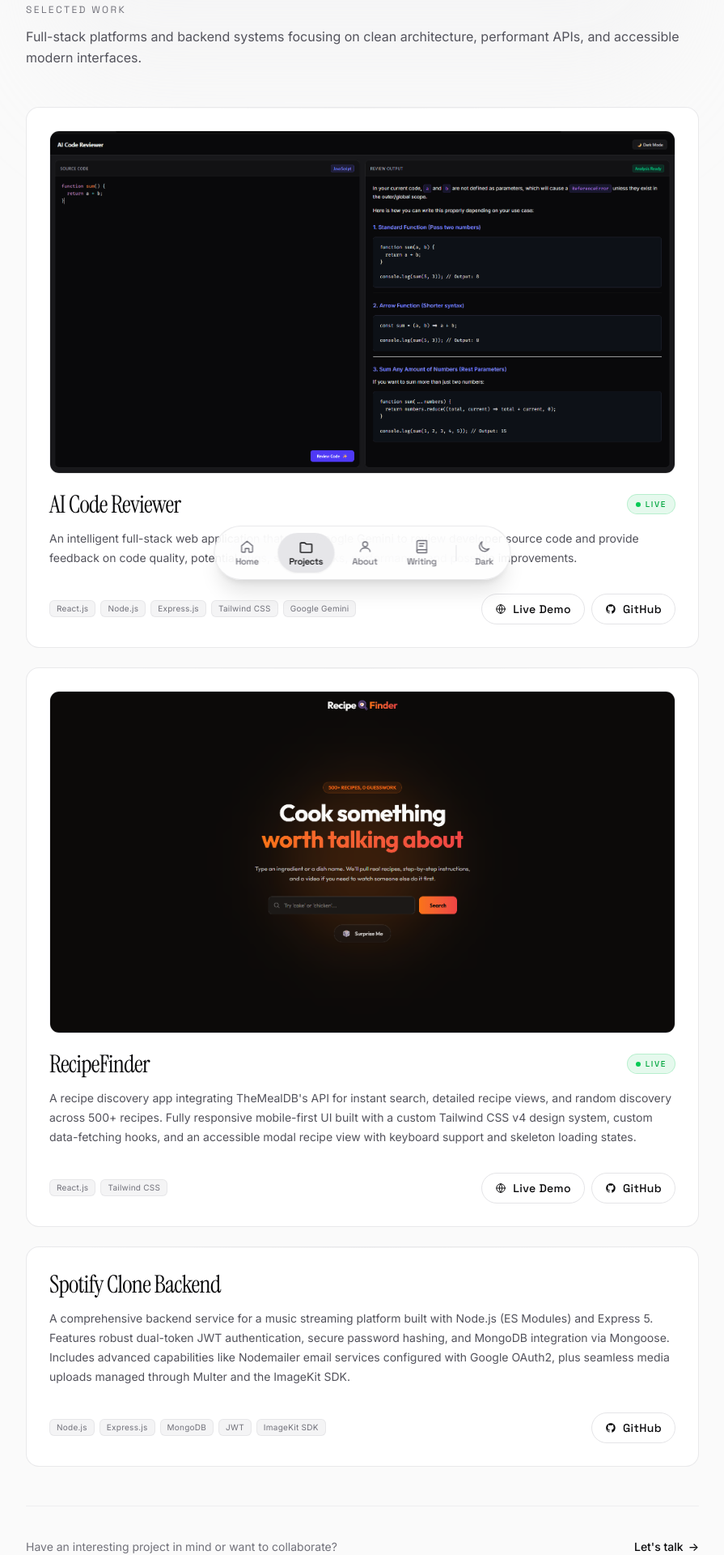
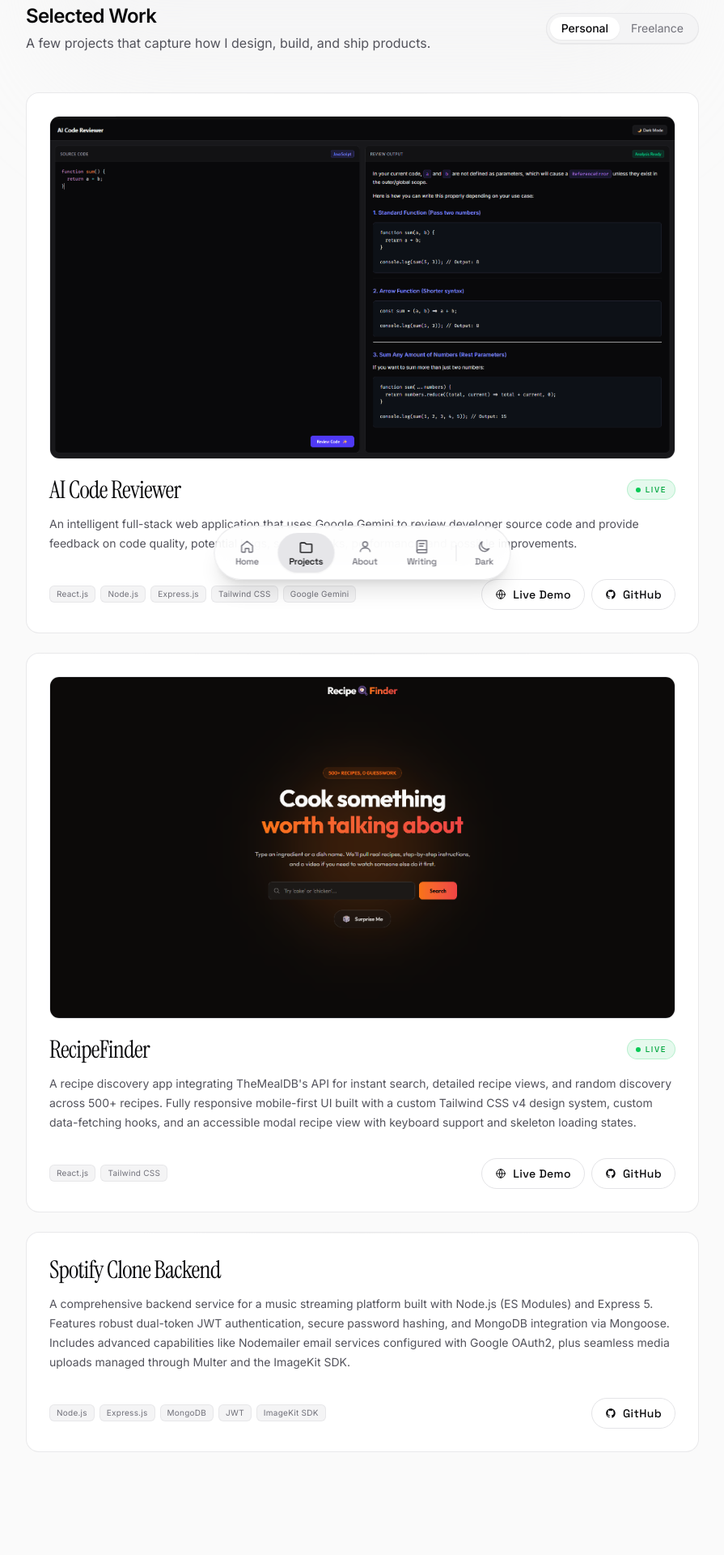
Before and after one commit to shivamkumarlogs/Portfolio, a React (Vite) app: page /projects in a window 1280 px wide. Shown: the part 60-1980 px from the top of the page at 81% size, without its empty margins (192-1087 px from the left). Built offline with nearby package versions, Linux system fonts and the light colour scheme.

Commit message:
feat(pages): add project category filter and standardize page headers
- Add segmented toggle for Personal vs Freelance projects with an empty-state CTA
- Standardize header typography and styling across Projects and Writing pages

```diff
--- a/src/pages/ProjectsPage.jsx
+++ b/src/pages/ProjectsPage.jsx
@@ -1,25 +1,63 @@
+import { useState } from "react";
 import { Button } from "../components/Button";
 import { Icon } from "../components/Icon";
 import { Tag } from "../components/Tag";
 import { projects, EMAIL } from "../data/siteContent";
 
 export function ProjectsPage() {
+  const [activeTab, setActiveTab] = useState("personal");
+
+  const filteredProjects = projects.filter((project) => {
+    if (activeTab === "freelance") {
+      return project.type === "freelance";
+    }
+    return project.type !== "freelance";
+  });
+
   return (
     <div className="space-y-10 sm:space-y-12 animate-fade-in">
       {/* Page Header */}
-      <header className="space-y-3">
-        <p className="font-display text-xs uppercase tracking-[0.2em] text-(--text-muted)">
+      <header className="flex flex-col sm:flex-row sm:items-center sm:justify-between gap-4">
+        <div className="space-y-1">
+          <h1 className="text-xl sm:text-2xl font-bold tracking-tight text-(--text-primary)">
             Selected Work
+          </h1>
+          <p className="text-sm sm:text-base text-(--text-secondary) leading-relaxed">
+            A few projects that capture how I design, build, and ship products.
           </p>
-        <p className="text-sm sm:text-base text-(--text-secondary) leading-relaxed">
-          Full-stack platforms and backend systems focusing on clean architecture,
-          performant APIs, and accessible modern interfaces.
-        </p>
+        </div>
+
+        {/* Segmented Pill Toggle */}
+        <div className="shrink-0 self-start sm:self-center inline-flex items-center p-1 rounded-full bg-(--surface-raised) border border-(--border-soft) shadow-2xs">
+          <button
+            type="button"
+            onClick={() => setActiveTab("personal")}
+            className={`px-3.5 py-1 text-xs sm:text-sm rounded-full transition-all duration-200 cursor-pointer ${
+              activeTab === "personal"
+                ? "bg-(--surface) text-(--text-primary) font-medium shadow-xs"
+                : "text-(--text-muted) hover:text-(--text-primary)"
+            }`}
+          >
+            Personal
+          </button>
+          <button
+            type="button"
+            onClick={() => setActiveTab("freelance")}
+            className={`px-3.5 py-1 text-xs sm:text-sm rounded-full transition-all duration-200 cursor-pointer ${
+              activeTab === "freelance"
+                ? "bg-(--surface) text-(--text-primary) font-medium shadow-xs"
+                : "text-(--text-muted) hover:text-(--text-primary)"
+            }`}
+          >
+            Freelance
+          </button>
+        </div>
       </header>
 
       {/* Projects List */}
       <div className="space-y-6">
-        {projects.map((project) => (
+        {filteredProjects.length > 0 ? (
+          filteredProjects.map((project) => (
             <article
               key={project.title}
               className="
@@ -95,24 +133,28 @@
                 </div>
               </div>
             </article>
-        ))}
-      </div>
-
-      {/* Bottom CTA Sign-Off */}
-      <div className="pt-8 sm:pt-10 border-t border-(--border-soft)/70 flex flex-col sm:flex-row sm:items-center justify-between gap-3 text-xs sm:text-sm text-(--text-muted)">
-        <span>Have an interesting project in mind or want to collaborate?</span>
+          ))
+        ) : (
+          <div className="relative overflow-hidden rounded-2xl border border-(--border-soft) bg-(--surface) p-8 sm:p-12 text-center transition-all">
+            <h3 className="font-semibold text-base sm:text-lg text-(--text-primary) mb-1.5">
+              Open for Freelance & Contract Work
+            </h3>
+            <p className="max-w-md mx-auto text-xs sm:text-sm text-(--text-secondary) leading-relaxed mb-6">
+              I collaborate with founders, startups, and teams to build high-performance web applications, scalable backend APIs, and responsive interfaces from scratch.
+            </p>
             <a
               href={`https://mail.google.com/mail/u/0/?fs=1&to=${EMAIL}&tf=cm`}
               target="_blank"
               rel="noopener noreferrer"
-          className="group inline-flex items-center gap-1.5 font-medium text-(--text-primary) hover:text-(--text-muted) transition-colors"
+              className="inline-flex items-center gap-2 px-4 py-2 rounded-xl bg-(--text-primary) text-(--bg-primary) text-xs sm:text-sm font-medium hover:opacity-90 active:scale-95 transition-all shadow-xs"
             >
-          <span>Let's talk</span>
-          <span className="transition-transform duration-200 group-hover:translate-x-0.5">
-            →
-          </span>
+              <span>Start a conversation</span>
+              <span>→</span>
             </a>
           </div>
+        )}
+      </div>
+
     </div>
   );
 }
--- a/src/pages/WritingPage.jsx
+++ b/src/pages/WritingPage.jsx
@@ -3,14 +3,13 @@
 export function WritingPage() {
   return (
     <div className="space-y-8 sm:space-y-10 animate-fade-in max-w-3xl">
-      {/* Quiet Header */}
-      <header className="space-y-2">
-        <h1 className="font-serif-accent text-3xl sm:text-4xl tracking-tight text-(--text-primary) font-medium">
+      {/* Page Header */}
+      <header className="space-y-1">
+        <h1 className="text-xl sm:text-2xl font-bold tracking-tight text-(--text-primary)">
           Writing
         </h1>
-        <p className="text-sm text-(--text-muted)">
-          Thoughts on full-stack architecture, backend systems, and web
-          performance.
+        <p className="text-sm sm:text-base text-(--text-secondary) leading-relaxed">
+          Thoughts on full-stack architecture, backend systems, and web performance.
         </p>
       </header>
 
```
Lines whose indentation alone changed are shown as unchanged.
